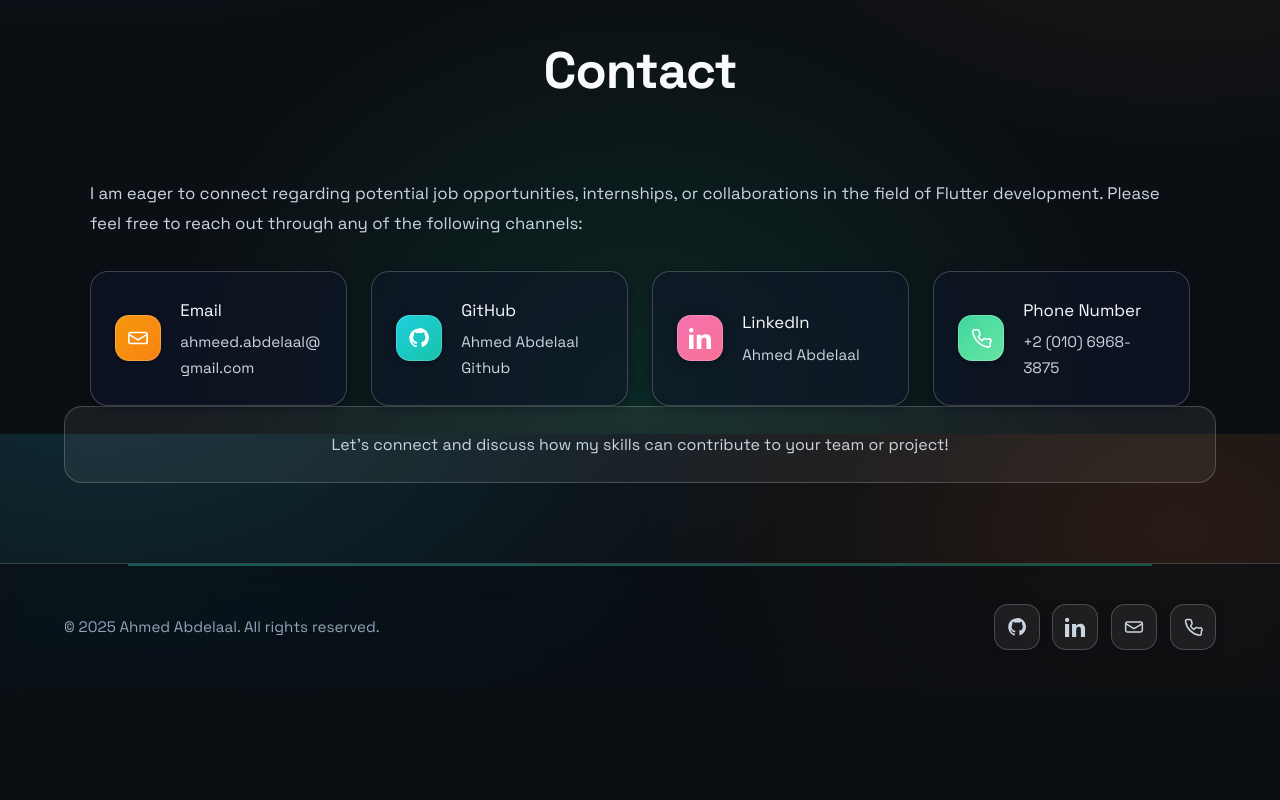
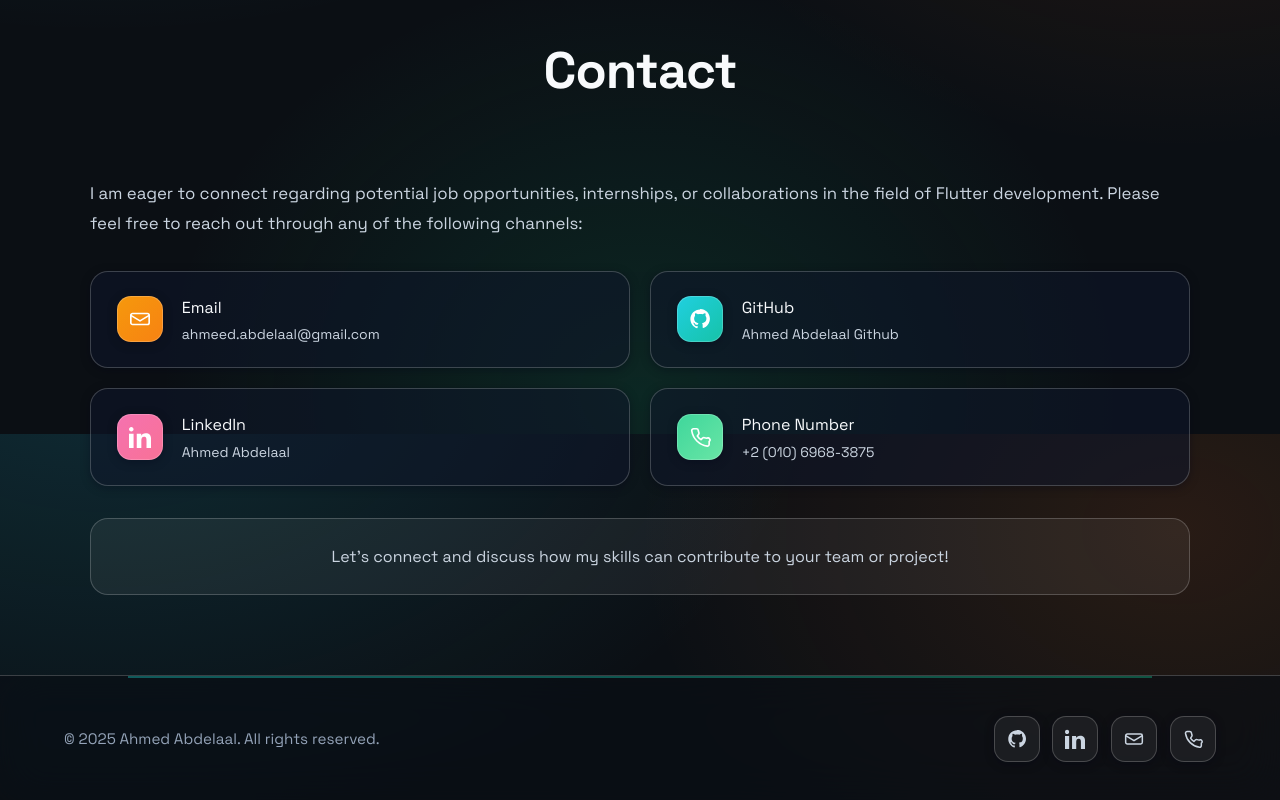
Before and after one commit to AhmedAbdelaal345/Portofilo_repo, a React (Vite) app: page / in a window 1280 px wide. Shown: the part 6766-7566 px from the top of the page. Before the commit the page ends 7456 px from the top, so only its background shows below. Built offline with nearby package versions, Linux system fonts and the light colour scheme.

Commit message:
feat: introduce modern design system and base styles for App components

```diff
--- a/src/App.css
+++ b/src/App.css
@@ -967,7 +967,8 @@ section {
 .contact-content {
     max-width: 1100px;
     margin: 0 auto;
-    display: grid;
+    display: flex;
+    flex-direction: column;
     gap: 2rem;
 }
 
@@ -979,8 +980,8 @@ section {
 
 .contact-info {
     display: grid;
-    grid-template-columns: repeat(auto-fit, minmax(250px, 1fr));
-    gap: 1.5rem;
+    grid-template-columns: repeat(2, 1fr);
+    gap: 1.25rem;
 }
 
 .contact-item {
@@ -990,7 +991,7 @@ section {
     background: var(--glass-bg);
     border: 1px solid var(--glass-border);
     border-radius: 18px;
-    padding: 1.5rem;
+    padding: 1.4rem 1.6rem;
     box-shadow: var(--shadow-sm);
     transition: var(--transition-base);
     text-decoration: none;
@@ -998,10 +999,11 @@ section {
     cursor: pointer;
     min-width: 0;
     width: 100%;
+    box-sizing: border-box;
 }
 
 .contact-item:hover {
-    transform: translateY(-6px);
+    transform: translateY(-5px);
     border-color: rgba(34, 211, 238, 0.45);
     box-shadow: var(--shadow-md);
     background: var(--surface-hover);
@@ -1010,26 +1012,30 @@ section {
 .contact-item > div {
     min-width: 0;
     flex: 1;
+    overflow: hidden;
 }
 
 .contact-item h3 {
-    font-size: 1.05rem;
-    margin-bottom: 0.3rem;
+    font-size: 1rem;
+    margin-bottom: 0.25rem;
     color: var(--text-primary);
+    white-space: nowrap;
+    overflow: hidden;
+    text-overflow: ellipsis;
 }
 
-.contact-item p,
-.contact-item a {
+.contact-item p {
     color: var(--text-secondary);
     text-decoration: none;
     transition: var(--transition-fast);
-    overflow-wrap: break-word;
-    word-break: break-word;
-    font-size: 0.95rem;
+    font-size: 0.875rem;
+    white-space: nowrap;
+    overflow: hidden;
+    text-overflow: ellipsis;
+    line-height: 1.4;
 }
 
-.contact-item:hover p,
-.contact-item:hover a {
+.contact-item:hover p {
     color: var(--text-primary);
 }
 
@@ -1259,9 +1265,8 @@ footer::before {
     .contact-item {
         flex-direction: row;
         align-items: center;
-        padding: 1.2rem;
+        padding: 1.1rem 1.2rem;
     }
-
 
     .footer-content {
         flex-direction: column;
--- a/src/App.tsx
+++ b/src/App.tsx
@@ -555,10 +555,9 @@ function App() {
             </a>
           </div>
 
-        </div>
-        <div></div>
-        <div className="contact-message">
-          <p>Let's connect and discuss how my skills can contribute to your team or project!</p>
+          <div className="contact-message">
+            <p>Let's connect and discuss how my skills can contribute to your team or project!</p>
+          </div>
         </div>
       </section>
 
```
